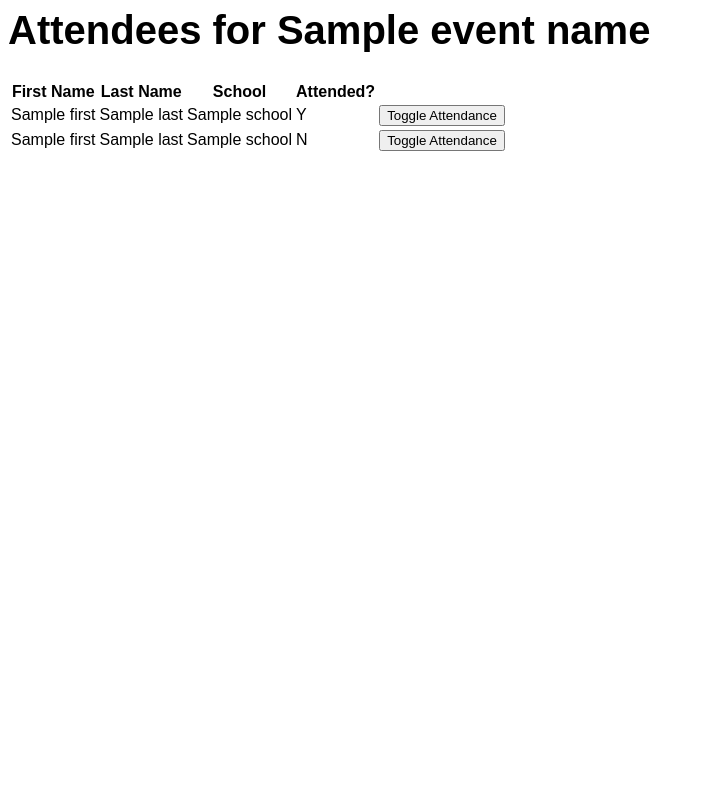
After one commit to ArjunKrishna3367/wafflehacks-challenge, a Flask app: template templates/attendance.html in a window 1280 px wide. The commit adds this page. Shown: the whole page, without its empty margins (0-704 px from the left). Run offline with Flask 2, Linux system fonts and the light colour scheme; the template is opened without the code that fills it: most values are stand-ins (such as "Sample title", 1, 10 or a date in 2020).

Commit message:
first attempt at attendance tracking

```diff
--- a/app.py
+++ b/app.py
@@ -25,21 +25,6 @@ db = SQLAlchemy(app)
 # This line creates a database engine that knows how to connect to the URI above.
 #
 engine = create_engine(app.config['SQLALCHEMY_DATABASE_URI'])
-
-class Event(db.Model):
-    __tablename__ = 'events'
-    eid = db.Column(db.String(8), primary_key=True)
-    name = db.Column(db.String(50), nullable=False)
-    location = db.Column(db.String(50), nullable=True)
-    date = db.Column(db.Date, nullable=True)
-
-    def __init__(self, eid, name, location, date):
-        self.eid = eid
-        self.name = name
-        self.location = location
-        self.date = date
-
-
 
 @app.before_request
 def before_request():
@@ -126,6 +111,100 @@ def delete_event(eid):
 
 
 
+@app.route('/participants_list', methods=['GET'])
+def users_list():
+    cursor = g.conn.execute('SELECT * '
+                            'FROM People')
+    people = []
+    for result in cursor:
+        people.append(result)
+    cursor.close()
+
+    context = dict(data=people)
+    return render_template("participants.html", **context)
+
+@app.route("/add_person", methods=['POST'])
+def add_person():
+    first = request.form["first"]
+    last = request.form["last"]
+    school = request.form["school"]
+    eid = ''.join(random.choices(string.ascii_lowercase + string.digits, k=8))
+
+    g.conn.execute('INSERT INTO People(eid, name, location, date) VALUES (%s, %s, %s, %s)', eid, name, location, date)
+
+    return render_template("eventform.html")
+
+@app.route('/edit_person/<pid>', methods=['GET'])
+def edit_person(pid):
+    cursor = g.conn.execute('SELECT * '
+                   'FROM People '
+                   'WHERE pid = %s', pid)
+    context = dict(event = cursor.fetchone())
+    return render_template("person_edit_form.html", **context)
+
+@app.route('/person_update/<pid>', methods=['POST'])
+def person_update(eid):
+    first = request.form["first"]
+    last = request.form["last"]
+    school = request.form["school"]
+    g.conn.execute('UPDATE People '
+                   'SET first = %s, last = %s, school = %s '
+                   'WHERE pid = %s', first, last, school, eid)
+    return redirect('/participants_list')
+
+@app.route('/delete_person/<pid>', methods=['POST'])
+def delete_person(pid):
+    g.conn.execute('DELETE FROM People '
+                   'WHERE pid = %s', pid)
+    return redirect('/participants_list')
+
+@app.route('/event_attendance/<eid>', methods=['GET'])
+def event_attendance(eid):
+    cursor = g.conn.execute('SELECT P.* '
+                            'FROM People P '
+                            'WHERE EXISTS '
+                                '(SELECT * '
+                                'FROM People P '
+                                'LEFT JOIN Attends A '
+                                'ON P.pid = A.pid '
+                                'WHERE A.eid = %s) '
+                            'ORDER BY P.last ', eid)
+
+    attendees = []
+    for result in cursor:
+        attendees.append(result)
+
+    cursor = g.conn.execute('SELECT P.* '
+                            'FROM People P '
+                            'WHERE NOT EXISTS '
+                                '(SELECT * '
+                                'FROM People P '
+                                'LEFT JOIN Attends A '
+                                'ON P.pid = A.pid '
+                                'WHERE A.eid = %s) '
+                            'ORDER BY P.last ', eid)
+
+    nonattendees = []
+    for result in cursor:
+        nonattendees.append(result)
+
+    event_name = g.conn.execute('SELECT name FROM Events where eid=%s', eid)
+
+    cursor.close()
+
+    context = dict(attendees=attendees, nonattendees=nonattendees, event_name=event_name)
+    return render_template("attendance.html", **context)
+
+@app.route('/mark_present/<eid>/<pid>', methods=['GET'])
+def mark_present(eid, pid):
+    g.conn.execute('INSERT INTO Attends(eid, pid) VALUES (%s, %s, %s, %s)', eid, pid)
+    return redirect('/event_attendance/' + eid)
+
+@app.route('/mark_absent/<eid>/<pid>', methods=['GET'])
+def mark_absent(eid, pid):
+    g.conn.execute('DELETE FROM Attends WHERE eid = %s AND pid = %s', eid, pid)
+    return redirect('/event_attendance/' + eid)
+
 if __name__ == '__main__':
     db.create_all()
     app.run()
--- /dev/null
+++ b/templates/attendance.html
@@ -0,0 +1,45 @@
+<html>
+  <style>
+    body{
+      font-size: 15pt;
+      font-family: arial;
+    }
+  </style>
+
+
+<body>
+  <h1>Attendees for {{event_name}}</h1>
+
+  <div>
+    <table>
+        <tr>
+            <th>First Name</th>
+            <th>Last Name</th>
+            <th>School</th>
+            <th>Attended?</th>
+        </tr>
+        {% for attendee in attendees %}
+            <tr>
+                <td><p>{{attendee['first']}}</p></td>
+                <td><p>{{attendee['last']}}</p></td>
+                <td><p>{{attendee['school']}}</p></td>
+                <td><p>Y</p></td>
+                <td><a href="{{ url_for('mark_absent', eid=eid, pid=attendee['pid']) }}"><button>Toggle Attendance</button></a></td>
+            </tr>
+        {% endfor %}
+        {% for attendee in nonattendees %}
+            <tr>
+                <td><p>{{attendee['first']}}</p></td>
+                <td><p>{{attendee['last']}}</p></td>
+                <td><p>{{attendee['school']}}</p></td>
+                <td><p>N</p></td>
+                <td><a href="{{ url_for('mark_present', eid=eid, pid=attendee['pid']) }}"><button>Toggle Attendance</button></a></td>
+            </tr>
+        {% endfor %}
+    </table>
+  </div>
+
+</body>
+
+
+</html>
--- a/templates/eventlist.html
+++ b/templates/eventlist.html
@@ -9,6 +9,8 @@
 
 <body>
   <h1>Event List</h1>
+
+  <a href="/event_form"><button> Add Event </button></a>
 
   <div>
     <table>
@@ -24,6 +26,7 @@
                 <td><p>{{event['name']}}</p></td>
                 <td><p>{{event['location']}}</p></td>
                 <td><p>{{event['date']}}</p></td>
+                <td><a href="{{ url_for('event_attendance', eid=event['eid']) }}"><button>Attendance</button></a></td>
                 <td><a href="{{ url_for('edit_event', eid=event['eid']) }}"><button>Edit</button></a></td>
                 <td>
                     <form action="{{ url_for('delete_event', eid=event['eid']) }}" method="post">
--- a/templates/index.html
+++ b/templates/index.html
@@ -15,7 +15,7 @@
 <body>
   <h1>Events</h1>
   <a href="/event_list"><button> Event List </button></a>
-  <a href="/event_form"><button> Add Event </button></a>
+  <a href="/participants_list"><button> Participants List </button></a>
 </body>
 
 
```
Also changed, not shown: templates/participants.html (added, +36 -0 lines), templates/person_edit_form.html (added, +25 -0 lines).
